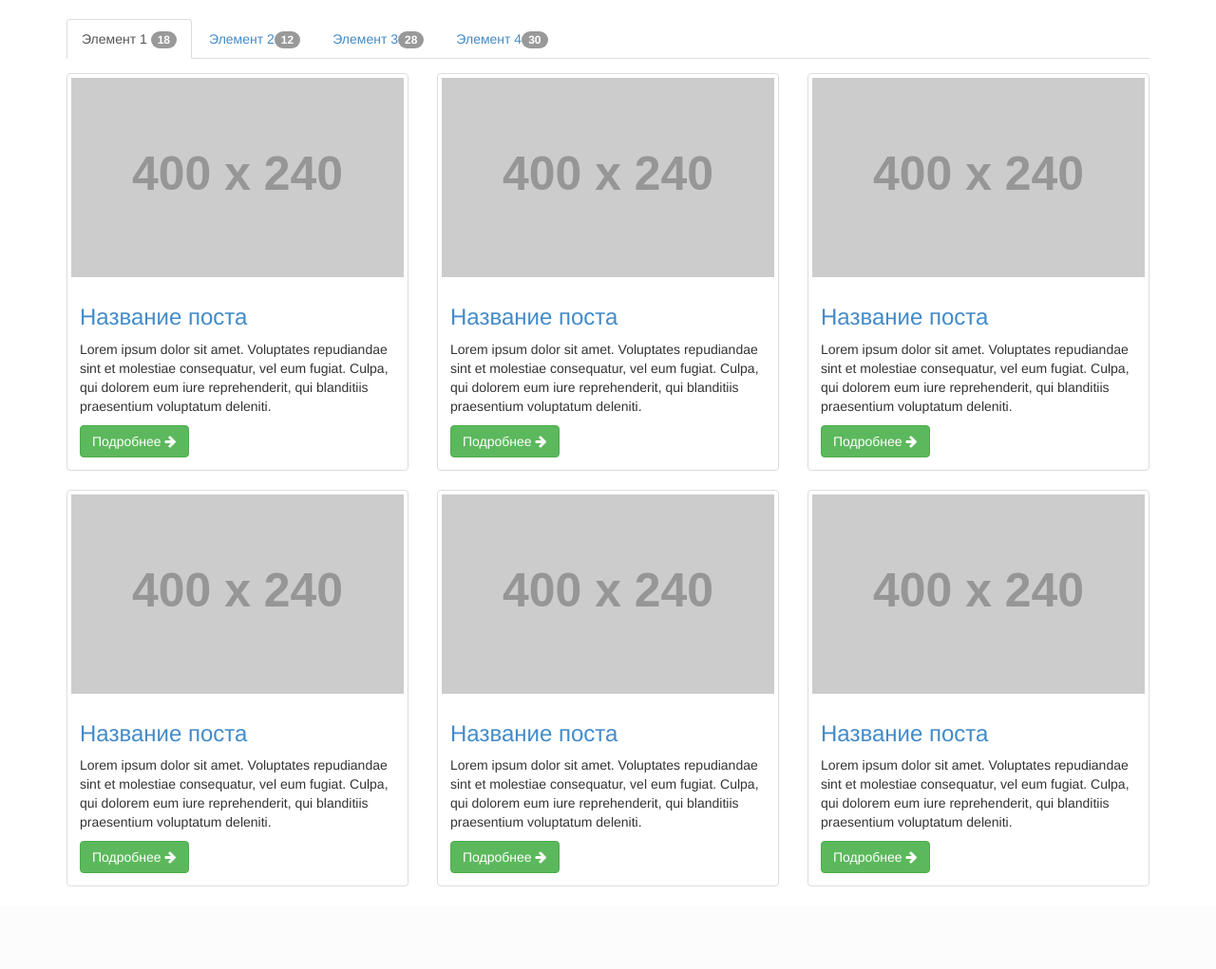
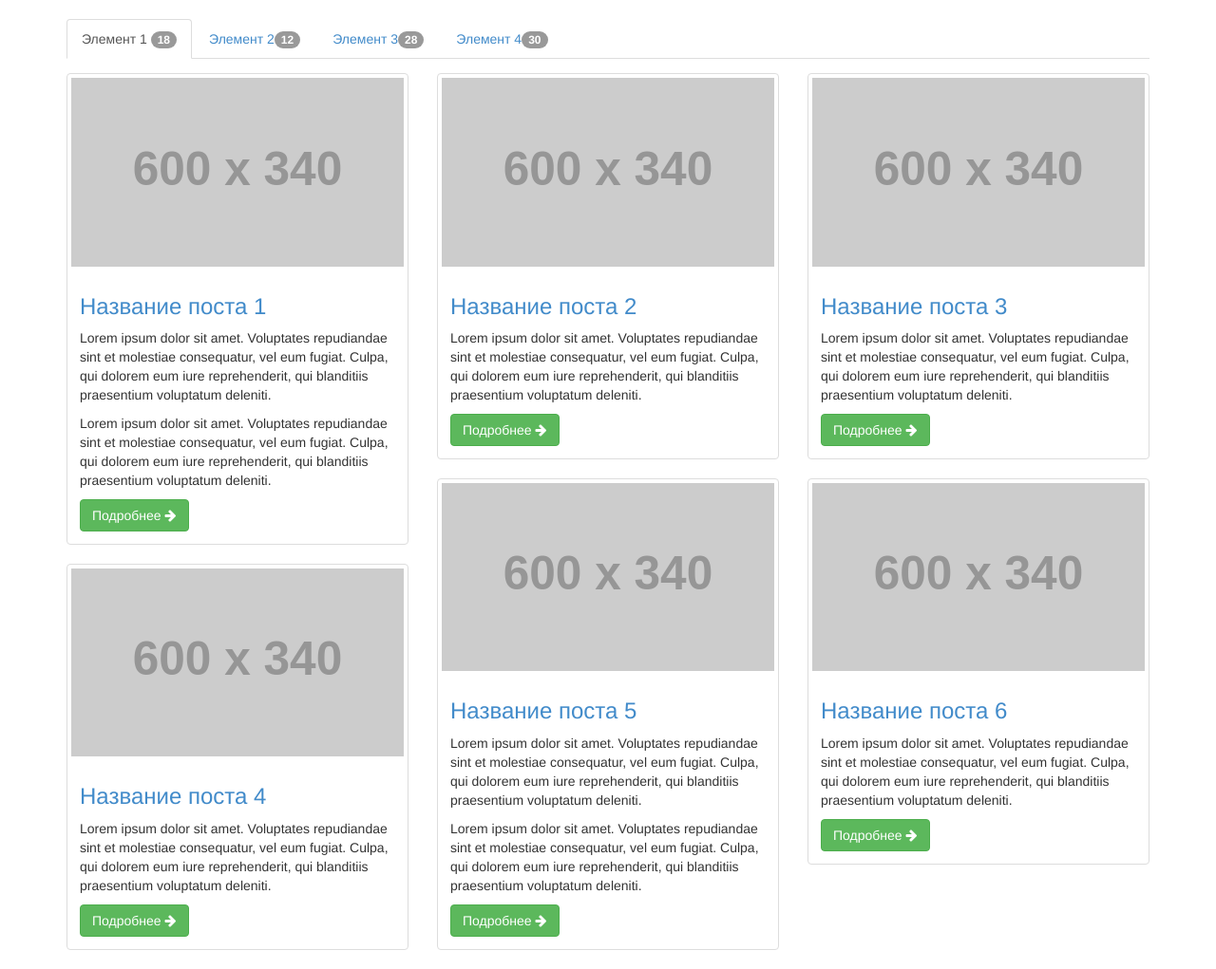
Before and after one commit to GsvetlanaD/example-html, a PHP site: page /catalog.html in a window 1280 px wide. Shown: the part 51-1072 px from the top of the page at 95% size. Before the commit the page ends 985 px from the top, so only its background shows below. Run offline with PHP 8.4, Linux system fonts and the light colour scheme; grey boxes labelled with a size stand in for pictures from a placeholder-image service; some libraries are stand-ins or nearby versions.

Commit message:
lessons18

```diff
--- a/catalog.html
+++ b/catalog.html
@@ -75,67 +75,71 @@
             </ul>
         </div>
     </div>
-    <div class="row">
-        <div class="col-xs-6 col-sm-4">
+    <div class="row masonry" data-columns>
+        <div class="item">
             <div class="thumbnail">
-                <img src="http://placehold.it/400x240" alt="">
+                <img src="http://placehold.it/600x340" alt="" class="img-responsive">
                 <div class="caption">
-                    <h3><a href="#">Название поста</a></h3>
+                    <h3><a href="#">Название поста 1</a></h3>
+                    <p>Lorem ipsum dolor sit amet. Voluptates repudiandae sint et molestiae consequatur, vel eum fugiat.
+                        Culpa, qui dolorem eum iure reprehenderit, qui blanditiis praesentium voluptatum deleniti.</p>
                     <p>Lorem ipsum dolor sit amet. Voluptates repudiandae sint et molestiae consequatur, vel eum fugiat.
                         Culpa, qui dolorem eum iure reprehenderit, qui blanditiis praesentium voluptatum deleniti.</p>
                     <a href="#" class="btn btn-success">Подробнее <i class="fa fa-arrow-right"></i> </a>
                 </div>
             </div>
         </div>
-        <div class="col-xs-6 col-sm-4">
+        <div class="item">
             <div class="thumbnail">
-                <img src="http://placehold.it/400x240" alt="">
+                <img src="http://placehold.it/600x340" alt="" class="img-responsive">
                 <div class="caption">
-                    <h3><a href="#">Название поста</a></h3>
+                    <h3><a href="#">Название поста 2</a></h3>
                     <p>Lorem ipsum dolor sit amet. Voluptates repudiandae sint et molestiae consequatur, vel eum fugiat.
                         Culpa, qui dolorem eum iure reprehenderit, qui blanditiis praesentium voluptatum deleniti.</p>
                     <a href="#" class="btn btn-success">Подробнее <i class="fa fa-arrow-right"></i> </a>
                 </div>
             </div>
         </div>
-        <div class="col-xs-6 col-sm-4">
+        <div class="item">
             <div class="thumbnail">
-                <img src="http://placehold.it/400x240" alt="">
+                <img src="http://placehold.it/600x340" alt="" class="img-responsive">
                 <div class="caption">
-                    <h3><a href="#">Название поста</a></h3>
+                    <h3><a href="#">Название поста 3</a></h3>
                     <p>Lorem ipsum dolor sit amet. Voluptates repudiandae sint et molestiae consequatur, vel eum fugiat.
                         Culpa, qui dolorem eum iure reprehenderit, qui blanditiis praesentium voluptatum deleniti.</p>
                     <a href="#" class="btn btn-success">Подробнее <i class="fa fa-arrow-right"></i> </a>
                 </div>
             </div>
         </div>
-        <div class="col-xs-6 col-sm-4">
+        <div class="item">
             <div class="thumbnail">
-                <img src="http://placehold.it/400x240" alt="">
+                <img src="http://placehold.it/600x340" alt="" class="img-responsive">
                 <div class="caption">
-                    <h3><a href="#">Название поста</a></h3>
+                    <h3><a href="#">Название поста 4</a></h3>
                     <p>Lorem ipsum dolor sit amet. Voluptates repudiandae sint et molestiae consequatur, vel eum fugiat.
                         Culpa, qui dolorem eum iure reprehenderit, qui blanditiis praesentium voluptatum deleniti.</p>
                     <a href="#" class="btn btn-success">Подробнее <i class="fa fa-arrow-right"></i> </a>
                 </div>
             </div>
         </div>
-        <div class="col-xs-6 col-sm-4">
+        <div class="item">
             <div class="thumbnail">
-                <img src="http://placehold.it/400x240" alt="">
+                <img src="http://placehold.it/600x340" alt="" class="img-responsive">
                 <div class="caption">
-                    <h3><a href="#">Название поста</a></h3>
+                    <h3><a href="#">Название поста 5</a></h3>
+                    <p>Lorem ipsum dolor sit amet. Voluptates repudiandae sint et molestiae consequatur, vel eum fugiat.
+                        Culpa, qui dolorem eum iure reprehenderit, qui blanditiis praesentium voluptatum deleniti.</p>
                     <p>Lorem ipsum dolor sit amet. Voluptates repudiandae sint et molestiae consequatur, vel eum fugiat.
                         Culpa, qui dolorem eum iure reprehenderit, qui blanditiis praesentium voluptatum deleniti.</p>
                     <a href="#" class="btn btn-success">Подробнее <i class="fa fa-arrow-right"></i> </a>
                 </div>
             </div>
         </div>
-        <div class="col-xs-6 col-sm-4">
+        <div class="item">
             <div class="thumbnail">
-                <img src="http://placehold.it/400x240" alt="">
+                <img src="http://placehold.it/600x340" alt="" class="img-responsive">
                 <div class="caption">
-                    <h3><a href="#">Название поста</a></h3>
+                    <h3><a href="#">Название поста 6</a></h3>
                     <p>Lorem ipsum dolor sit amet. Voluptates repudiandae sint et molestiae consequatur, vel eum fugiat.
                         Culpa, qui dolorem eum iure reprehenderit, qui blanditiis praesentium voluptatum deleniti.</p>
                     <a href="#" class="btn btn-success">Подробнее <i class="fa fa-arrow-right"></i> </a>
@@ -149,5 +153,6 @@
 <!--Include all compiled plugins (below), or include
 individual files as needed -->
 <script src="js/bootstrap.js"></script>
+<script src="js/salvattore.min.js"></script>
 </body>
 </html>
--- a/index.css
+++ b/index.css
@@ -5,6 +5,31 @@ a.spoiler:after {
 a.spoiler.collapsed:after {
     content: " [+]";
 }
-.nav-tabs{
+
+.nav-tabs {
     margin-bottom: 15px;
 }
+
+@media screen and (max-width: 767px) {
+    .masonry[data-columns]::before {
+        content: '1 .col-xs-12';
+    }
+}
+
+@media screen and (min-width: 768px) and (max-width: 991px) {
+    .masonry[data-columns]::before {
+        content: '2 .col-xs-6';
+    }
+}
+
+@media screen and (min-width: 992px) and (max-width: 1199px) {
+    .masonry[data-columns]::before {
+        content: '3 .col-xs-4';
+    }
+}
+
+@media screen and (min-width: 1200px) {
+    .masonry[data-columns]::before {
+        content: '3 .col-xs-4';
+    }
+}
```
Also changed, not shown: js/salvattore.min.js (added). Lines whose indentation alone changed are shown as unchanged.
